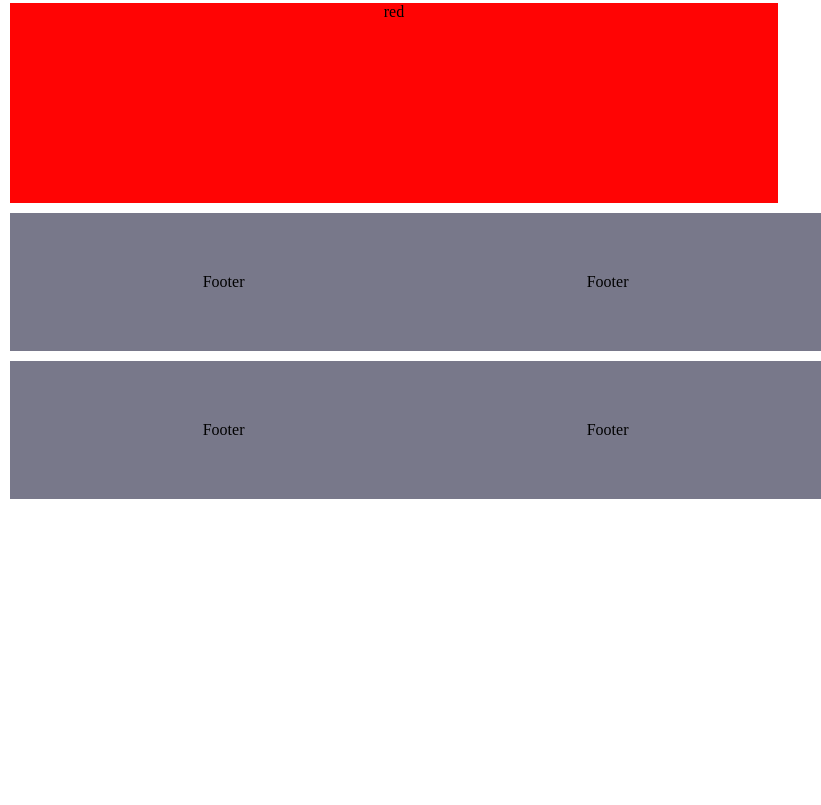
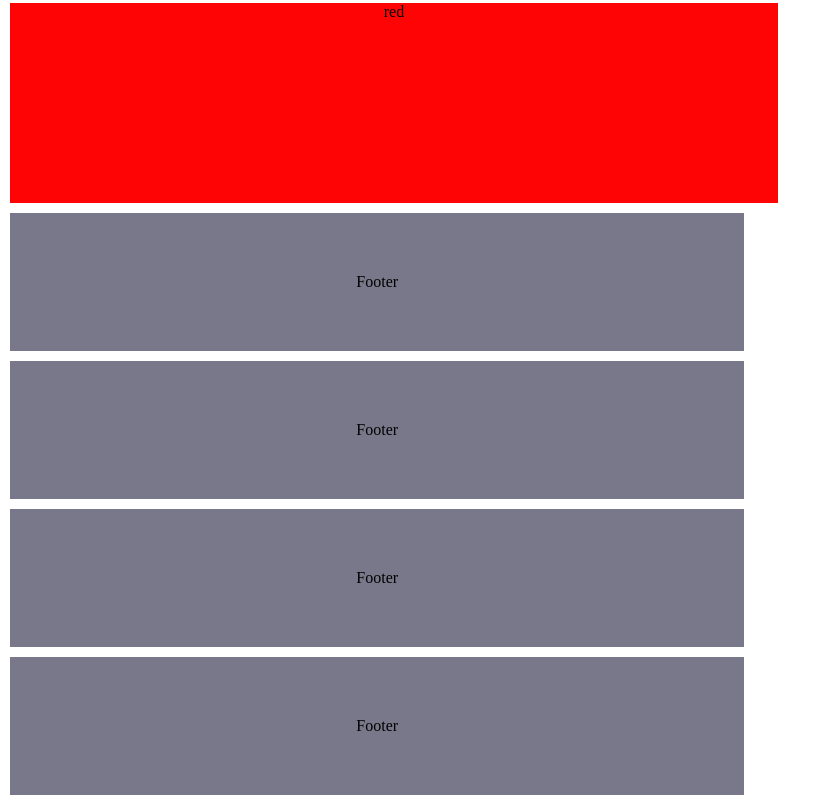
Before and after one commit to AlbaGomesG/flexbox2, a plain HTML site: page index.html in a window 768 px wide. Shown: the part 837-1642 px from the top of the page, 821 px wide, since content can reach past the window. Before the commit the page ends 1346 px from the top, so only its background shows below. Drawn offline with Linux system fonts and the light colour scheme.

Commit message:
arrumando o footer

```diff
--- a/index.css
+++ b/index.css
@@ -52,12 +52,12 @@ footer {
   width: 100vw;
 }
 
-.tchola {
+.tchola01{
   width: 100vw;
   display: flex;
 }
 
-.footer {
+.footer02 {
   background-color: rgb(120, 120, 138);
   margin: 5px;
   padding: 60px;
@@ -81,6 +81,10 @@ footer {
    display: flex;
    flex-direction: column;
  }
+
+ footer {
+  flex-direction: column;
+ }
  }
 
  @media (max-width: 1023px) and (min-width: 320px) {
@@ -94,8 +98,7 @@ footer {
    flex-direction: column;
  }
 
- .tchola {
-   display: flex;
-   flex-direction: column;
+ footer, .tchola01 {
+  flex-direction: column;
+}
  }
- }
--- a/index.html
+++ b/index.html
@@ -32,20 +32,23 @@
   </main>
 
   <footer>
-    <div class="tchola">
 
-    <div class="footer">Footer</div>
+    <div class="tchola01">
 
-    <div class="footer">Footer</div>
+    <div class="footer02">Footer</div>
 
-  </div>
+    <div class="footer02">Footer</div>
 
-  <div class="tchola">
+    </div>
 
-    <div class="footer">Footer</div>
+    <div class="tchola01">
 
-    <div class="footer">Footer</div>
-  </div>
+    <div class="footer02">Footer</div>
+
+    <div class="footer02">Footer</div>
+
+    </div>
+
   </footer>
 </body>
 
```
